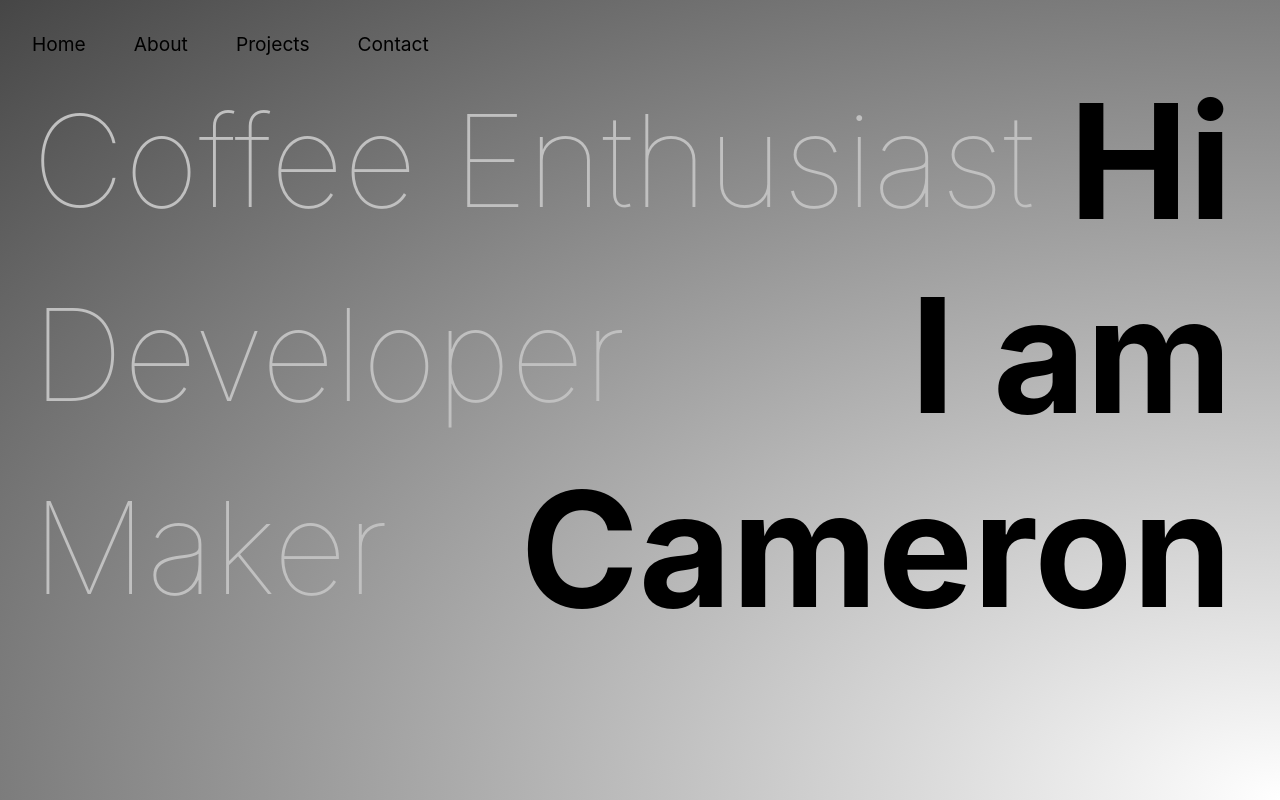
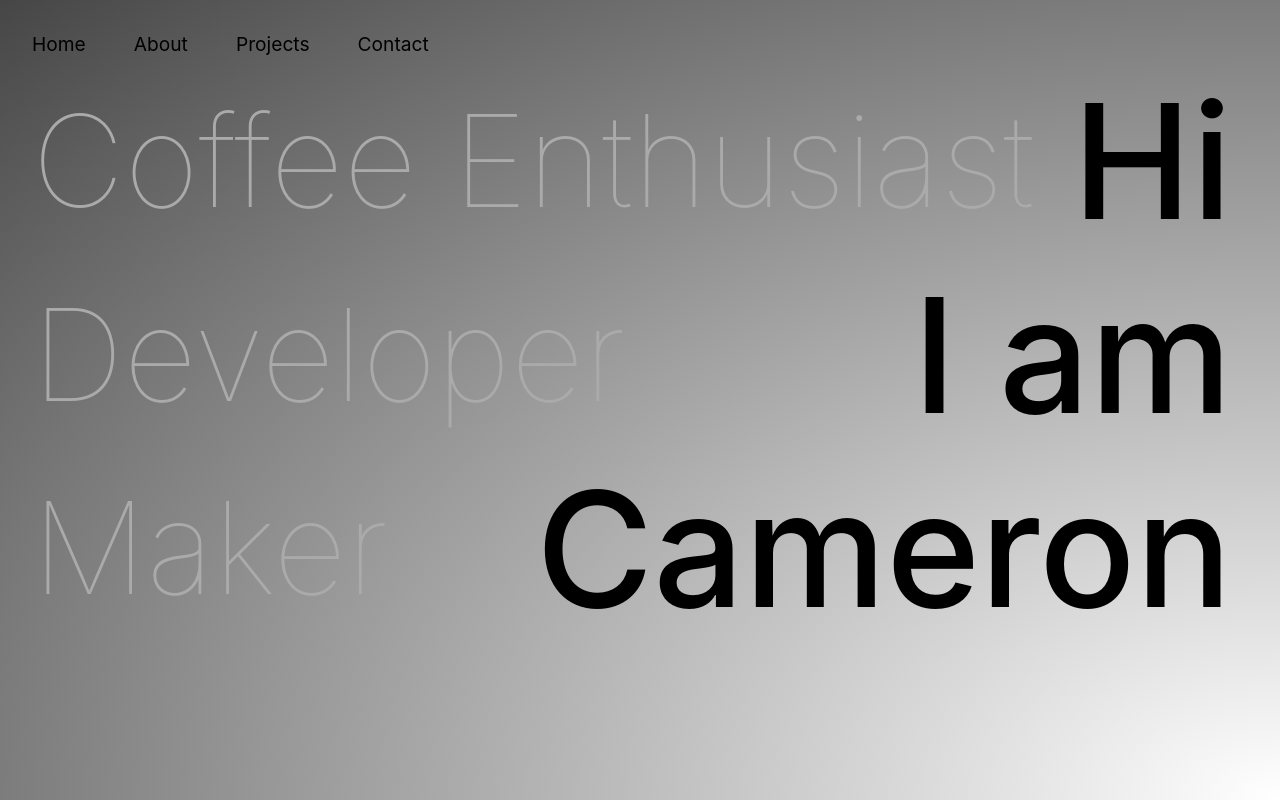
Before and after one commit to CameronHardy9/full-page-transition-portfolio, a React (Create React App) app: page / in a window 1280 px wide. Built offline with nearby package versions, Linux system fonts and the light colour scheme.

Commit message:
Updated font weight and colors

```diff
--- a/src/components/pages/Home/Home.css
+++ b/src/components/pages/Home/Home.css
@@ -5,7 +5,7 @@
 .homeH1 > span {
     color: black;
     font-size: 10rem;
-    font-weight: 700;
+    font-weight: 500;
 }
 
 .homeH1 {
@@ -20,7 +20,7 @@
     font-size: 8rem;
     padding: 1.2rem 0;
     font-weight: 100;
-    color: rgb(192, 192, 192);
+    color: rgb(170, 170, 170);
 }
 
 .homeP {
```
